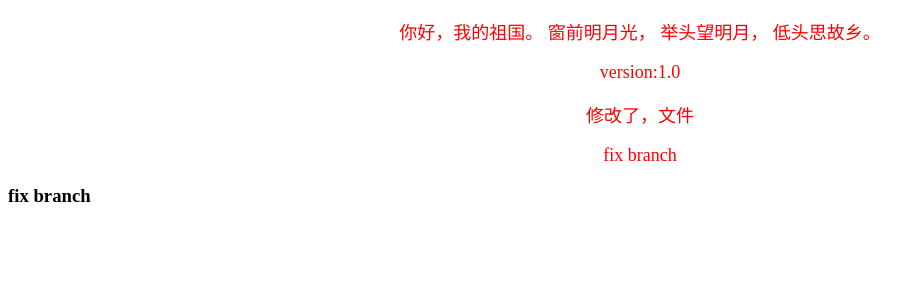
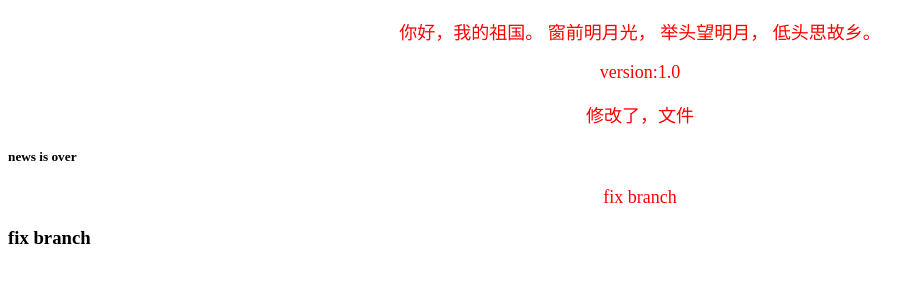
Before and after one commit to studyhobby/learning-more, a plain HTML site: page index.html in a window 1280 px wide. Shown: the whole page, without its empty margins (0-924 px from the left). Drawn offline with Linux system fonts and the light colour scheme.

Commit message:
new index.html

```diff
--- a/index.html
+++ b/index.html
@@ -15,7 +15,7 @@
 <p>version:1.0</p>
 <p>修改了，文件</p>
 
-
+<h5>news is over</h5>
 <p>fix branch</p>
 <h3>fix branch</h3>
 </body>
```
